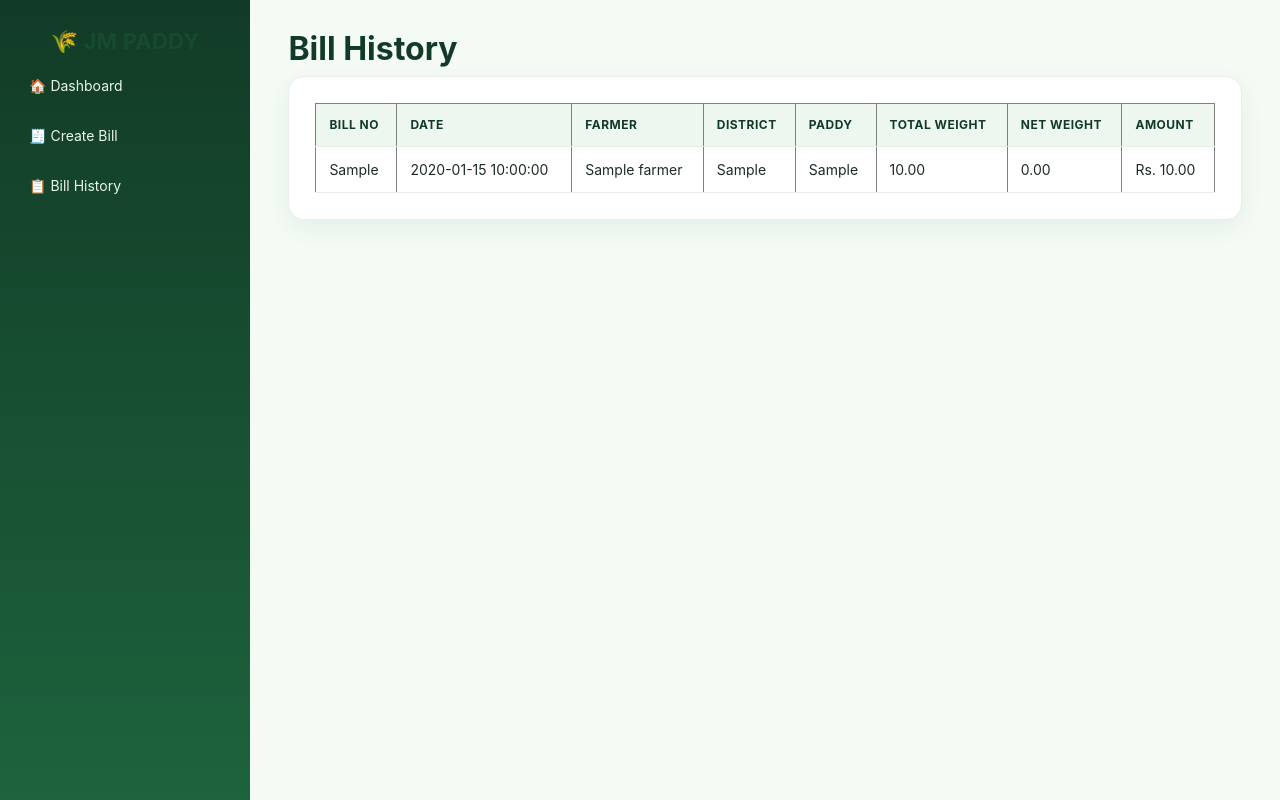
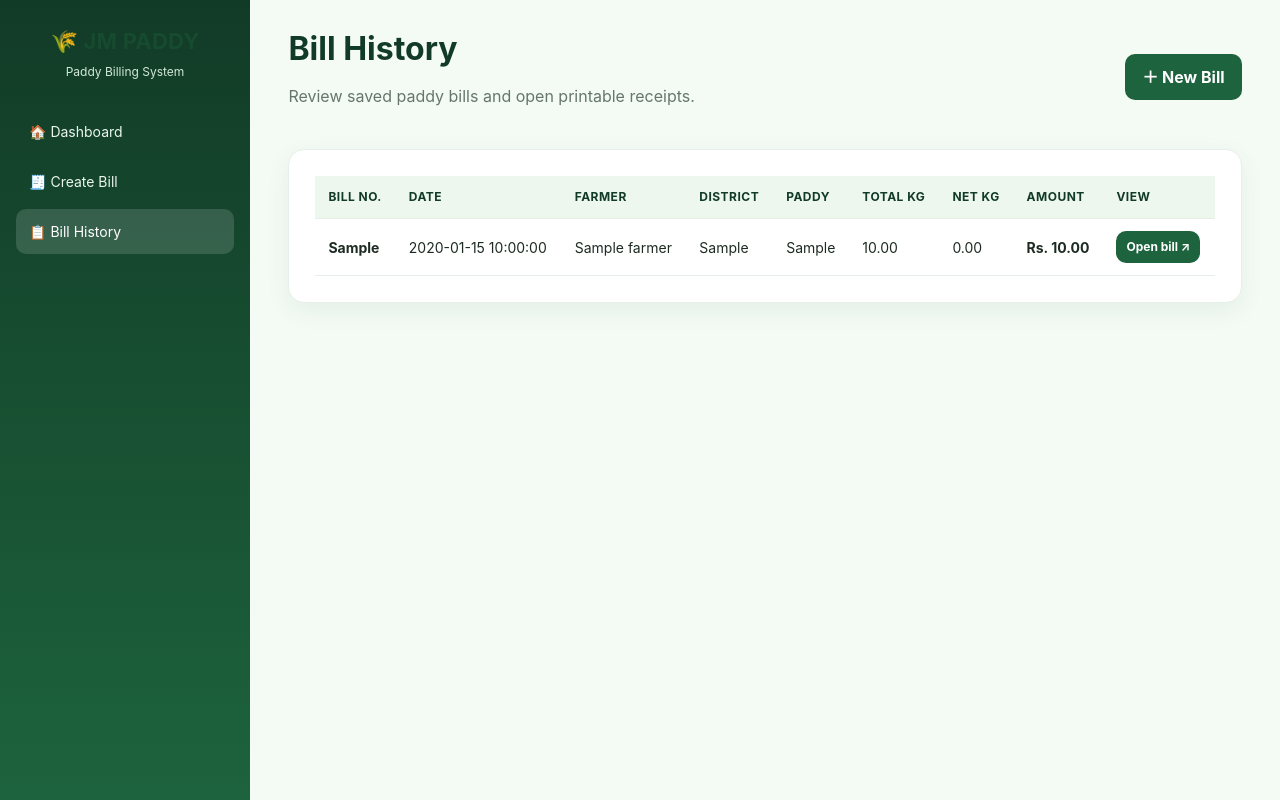
Before and after one commit to farisjm/jm-paddy-update, a PHP site: page /history.php in a window 1280 px wide. Run offline with PHP 8.4, Linux system fonts and the light colour scheme; tables that the repository leaves empty or names only in its code hold one stand-in row (values such as "Sample post").

Commit message:
Refresh bill history table and add receipt links

```diff
--- a/history.php
+++ b/history.php
@@ -1,157 +1,13 @@
 <?php
-
 require "db.php";
-
-$result = $conn->query(
-    "SELECT
-        bills.*,
-        farmers.name AS farmer_name
-     FROM bills
-     INNER JOIN farmers
-     ON bills.farmer_id = farmers.id
-     ORDER BY bills.id DESC"
-);
-
+$sql = "SELECT bills.*, farmers.name AS farmer_name FROM bills INNER JOIN farmers ON bills.farmer_id = farmers.id ORDER BY bills.id DESC";
+$result = $conn->query($sql);
 ?>
-
-<!DOCTYPE html>
-<html>
-
-<head>
-
-    <meta charset="UTF-8">
-
-    <meta name="viewport"
-          content="width=device-width, initial-scale=1.0">
-
-    <title>JM PADDY | Bill History</title>
-
-    <link rel="stylesheet" href="style.css">
-
-</head>
-
-<body>
-
-<div class="app">
-
-    <aside class="sidebar">
-
-        <h2>🌾 JM PADDY</h2>
-
-        <a href="dashboard.php">
-            🏠 Dashboard
-        </a>
-
-        <a href="bill.php">
-            🧾 Create Bill
-        </a>
-
-        <a href="history.php">
-            📋 Bill History
-        </a>
-
-    </aside>
-
-
-    <main class="main">
-
-        <h1>Bill History</h1>
-
-
-        <section class="panel">
-
-            <div style="overflow-x:auto;">
-
-                <table
-                    border="1"
-                    cellpadding="10"
-                    cellspacing="0"
-                    width="100%">
-
-                    <tr>
-
-                        <th>Bill No</th>
-                        <th>Date</th>
-                        <th>Farmer</th>
-                        <th>District</th>
-                        <th>Paddy</th>
-                        <th>Total Weight</th>
-                        <th>Net Weight</th>
-                        <th>Amount</th>
-
-                    </tr>
-
-
-                    <?php while (
-                        $row = $result->fetch_assoc()
-                    ): ?>
-
-                    <tr>
-
-                        <td>
-                            <?= htmlspecialchars(
-                                $row["bill_no"]
-                            ) ?>
-                        </td>
-
-                        <td>
-                            <?= $row["bill_date"] ?>
-                        </td>
-
-                        <td>
-                            <?= htmlspecialchars(
-                                $row["farmer_name"]
-                            ) ?>
-                        </td>
-
-                        <td>
-                            <?= htmlspecialchars(
-                                $row["district"]
-                            ) ?>
-                        </td>
-
-                        <td>
-                            <?= htmlspecialchars(
-                                $row["paddy_type"]
-                            ) ?>
-                        </td>
-
-                        <td>
-                            <?= number_format(
-                                $row["total_weight"],
-                                2
-                            ) ?>
-                        </td>
-
-                        <td>
-                            <?= number_format(
-                                $row["net_weight"],
-                                2
-                            ) ?>
-                        </td>
-
-                        <td>
-                            Rs.
-                            <?= number_format(
-                                $row["total_amount"],
-                                2
-                            ) ?>
-                        </td>
-
-                    </tr>
-
-                    <?php endwhile; ?>
-
-                </table>
-
-            </div>
-
-        </section>
-
-    </main>
-
-</div>
-
-</body>
-
-</html>
+<!DOCTYPE html><html lang="en"><head><meta charset="UTF-8"><meta name="viewport" content="width=device-width,initial-scale=1"><title>JM PADDY | Bill History</title><link rel="stylesheet" href="style.css"></head>
+<body><div class="app"><aside class="sidebar"><h2>🌾 JM PADDY</h2><p class="subtitle">Paddy Billing System</p><nav><a href="dashboard.php">🏠 Dashboard</a><a href="bill.php">🧾 Create Bill</a><a class="active" href="history.php">📋 Bill History</a></nav></aside>
+<main class="main"><header class="topbar"><div><h1>Bill History</h1><p>Review saved paddy bills and open printable receipts.</p></div><a class="btn" href="bill.php">＋ New Bill</a></header>
+<section class="panel"><div style="overflow-x:auto"><table><thead><tr><th>Bill No.</th><th>Date</th><th>Farmer</th><th>District</th><th>Paddy</th><th>Total kg</th><th>Net kg</th><th>Amount</th><th>View</th></tr></thead><tbody>
+<?php if ($result && $result->num_rows > 0): while ($row = $result->fetch_assoc()): ?>
+<tr><td><strong><?= htmlspecialchars($row["bill_no"]) ?></strong></td><td><?= htmlspecialchars($row["bill_date"]) ?></td><td><?= htmlspecialchars($row["farmer_name"]) ?></td><td><?= htmlspecialchars($row["district"]) ?></td><td><?= htmlspecialchars($row["paddy_type"]) ?></td><td><?= number_format((float)$row["total_weight"],2) ?></td><td><?= number_format((float)$row["net_weight"],2) ?></td><td><strong>Rs. <?= number_format((float)$row["total_amount"],2) ?></strong></td><td><a class="btn" style="padding:7px 10px;font-size:12px" href="view_bill.php?id=<?= (int)$row["id"] ?>">Open bill ↗</a></td></tr>
+<?php endwhile; else: ?><tr><td colspan="9" style="text-align:center;padding:30px">No bills yet. Create your first bill to see it here.</td></tr><?php endif; ?>
+</tbody></table></div></section></main></div></body></html>
```
